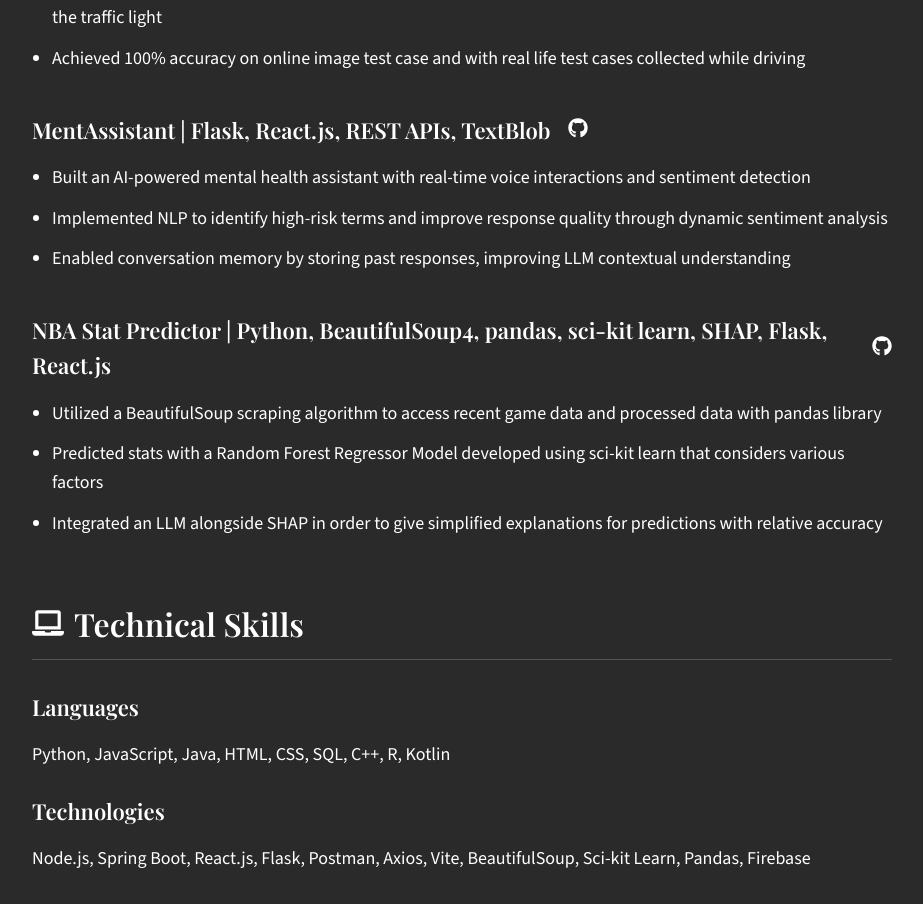
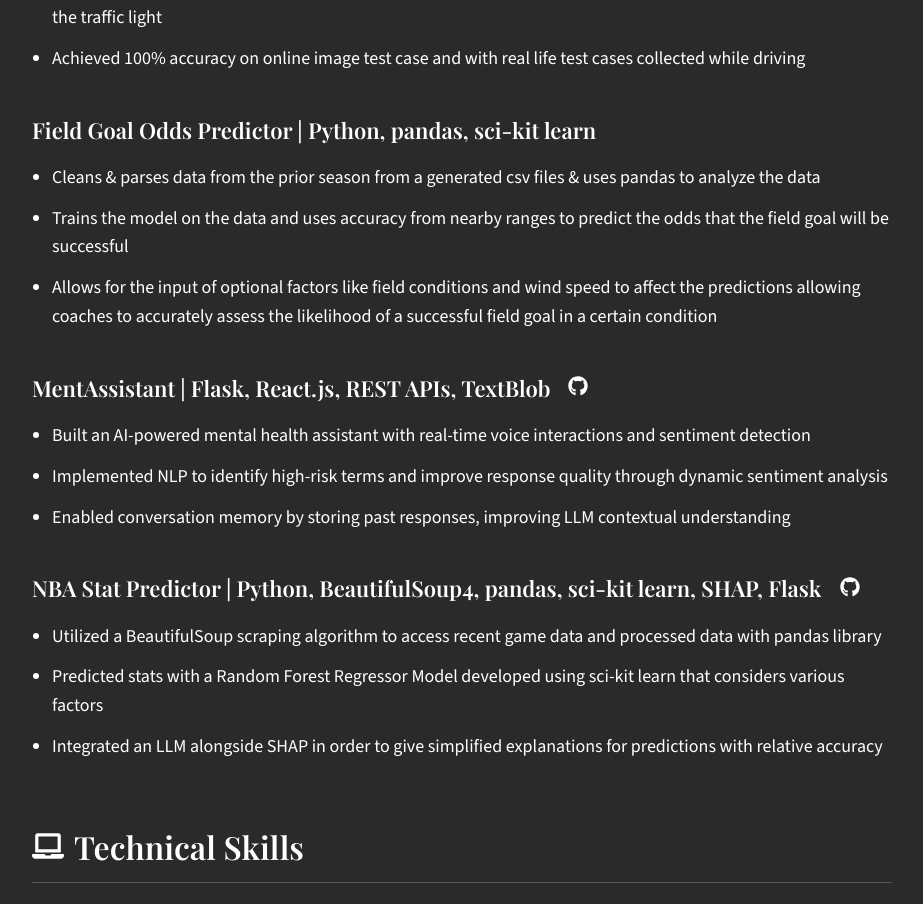
Before and after one commit to jadenkuriakose/portfolio, a React (Create React App) app in the folder app/: page / in a window 1280 px wide. Shown: the part 2969-3873 px from the top of the page, without its empty margins (178-1101 px from the left). Built offline with nearby package versions, Linux system fonts and the light colour scheme.

Commit message:
`       ` added recent features to personal portfolio site

```diff
--- a/app/src/App.js
+++ b/app/src/App.js
@@ -235,6 +235,22 @@ export default function App() {
           </div>
 
           <div className="project-item">
+            <h3> Field Goal Odds Predictor | Python, pandas, sci-kit learn </h3>
+            <ul>
+              <li>
+                Cleans & parses data from the prior season from a generated csv files & uses pandas to analyze the data
+              </li>
+              <li>
+                Trains the model on the data and uses accuracy from nearby ranges to predict the odds that the field goal will be successful
+              </li>
+              <li>
+                Allows for the input of optional factors like field conditions and wind speed to affect the predictions allowing coaches to accurately
+                assess the likelihood of a successful field goal in a certain condition
+              </li>
+            </ul>
+          </div>
+
+          <div className="project-item">
             <h3>
               MentAssistant | Flask, React.js, REST APIs, TextBlob
               <a href="https://github.com/jadenkuriakose/MentAssistant" className="project-link">
@@ -255,7 +271,7 @@ export default function App() {
 
           <div className="project-item">
             <h3>
-              NBA Stat Predictor | Python, BeautifulSoup4, pandas, sci-kit learn, SHAP, Flask, React.js
+              NBA Stat Predictor | Python, BeautifulSoup4, pandas, sci-kit learn, SHAP, Flask
               <a href="https://github.com/jadenkuriakose/NBA-Player-Predictor" className="project-link">
                 <FaGithub />
               </a>
```
